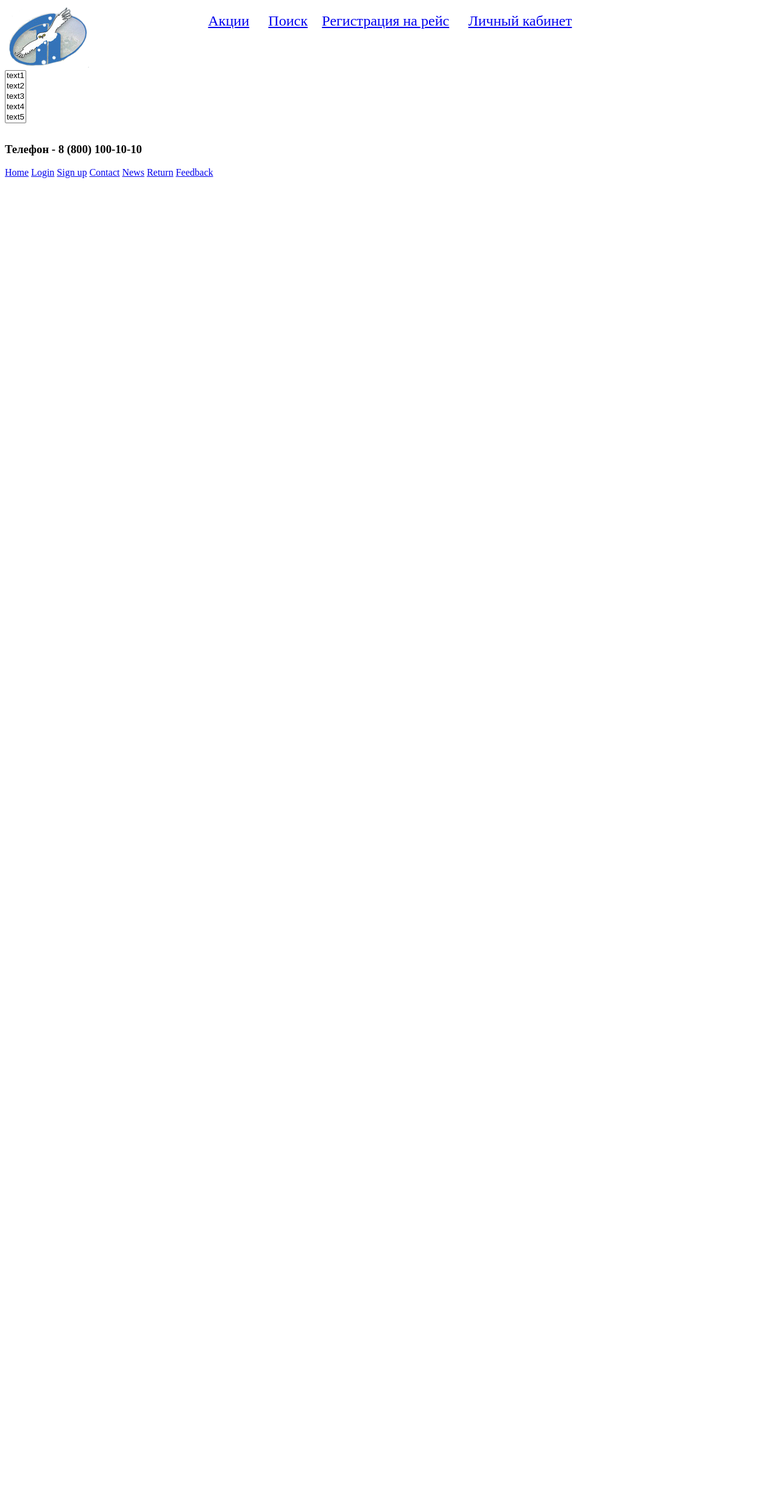
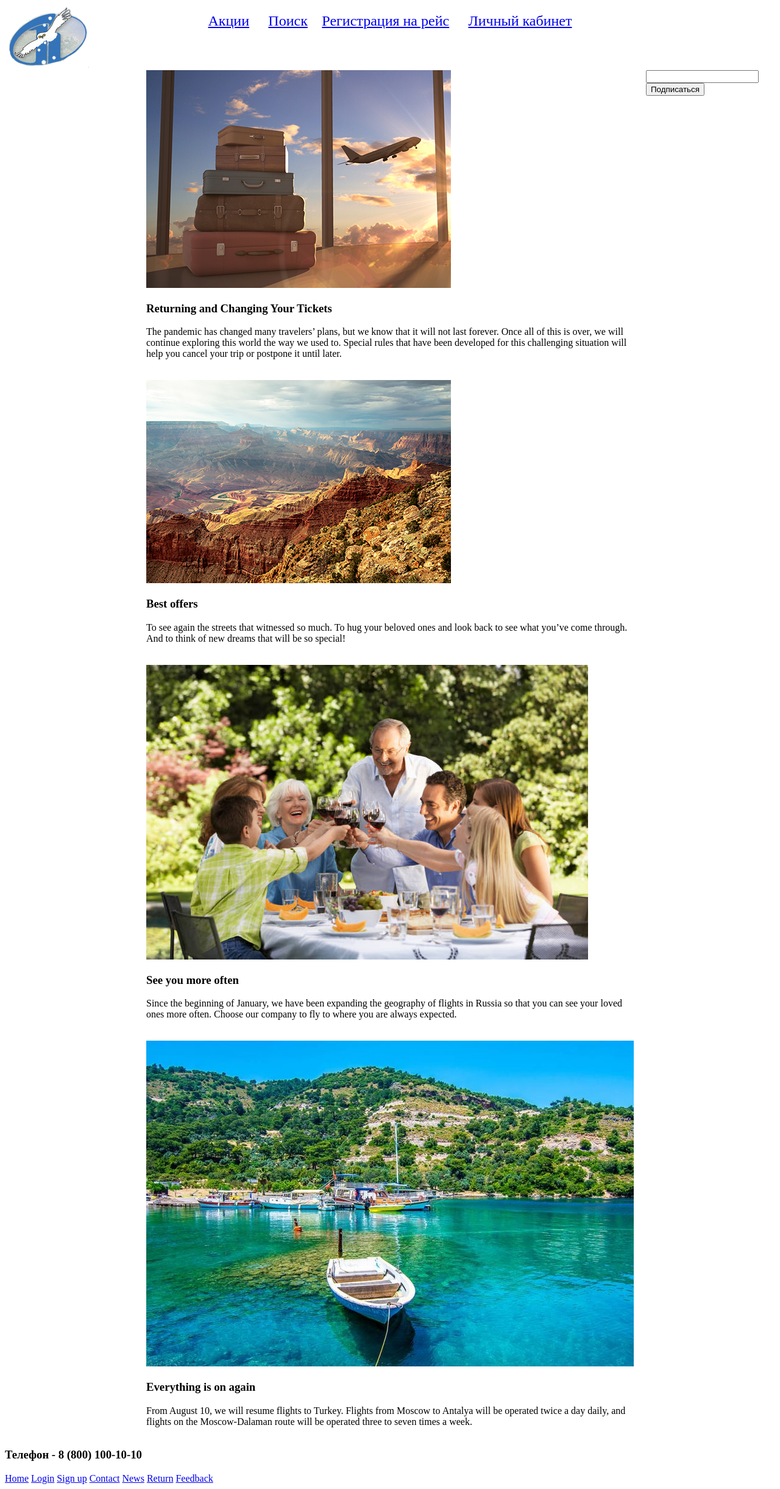
Before and after one commit to Kerbx/symmetrical-dollop, a Flask app: page / in a window 1280 px wide. Shown: the whole page at 61% size. Before the commit the page ends 292 px from the top, so only its background shows below. Run offline with Flask 2, Linux system fonts and the light colour scheme.

Commit message:
Created some articles for index page, some styles with grid.

```diff
--- a/templates/index.html
+++ b/templates/index.html
@@ -4,15 +4,34 @@
 
 {% block body %}
 <div class="wrapper">
-    <form>
-        <select name="sometext" size="5">
-            <option>text1</option>
-            <option>text2</option>
-            <option>text3</option>
-            <option>text4</option>
-            <option>text5</option>
-          </select>
-    </form>
+    <div>
+        <form>
+        </form>
+    </div>
+    <div class="promo">
+        <img src="../static/images/promotions/promotion1.jpg">
+        <h3>Returning and Changing Your Tickets</h3>
+        <p>The pandemic has changed many travelers’ plans, but we know that it will not last forever.
+            Once all of this is over, we will continue exploring this world the way we used to.
+            Special rules that have been developed for this challenging situation will help you cancel your trip
+            or postpone it until later.</p>
+        <br><img src="../static/images/promotions/promotion2.jpg">
+        <h3>Best offers</h3>
+        <p>To see again the streets that witnessed so much. To hug your beloved ones and look back to see
+            what you’ve come through. And to think of new dreams that will be so special!</p>
+        <br><img src="../static/images/promotions/promotion3.jpg">
+        <h3>See you more often</h3>
+        <p>Since the beginning of January, we have been expanding the geography of flights in Russia so that you can
+            see your loved ones more often. Choose our company to fly to where you are always expected.</p>
+        <br><img src="../static/images/promotions/promotion4.jpg">
+        <h3>Everything is on again</h3>
+        <p>From August 10, we will resume flights to Turkey. Flights from Moscow to Antalya will be operated twice
+            a day daily, and flights on the Moscow-Dalaman route will be operated three to seven times a week.</p>
+    </div>
+    <div class="email">
+        <form>
+            <input type="text"><input type="button" onclick="alert('Вы подписались на акции от нашей компании. Спасибо за сотрудничество!')" value="Подписаться">        </form>
+    </div>
 </div>
 
 {% endblock %}
```
